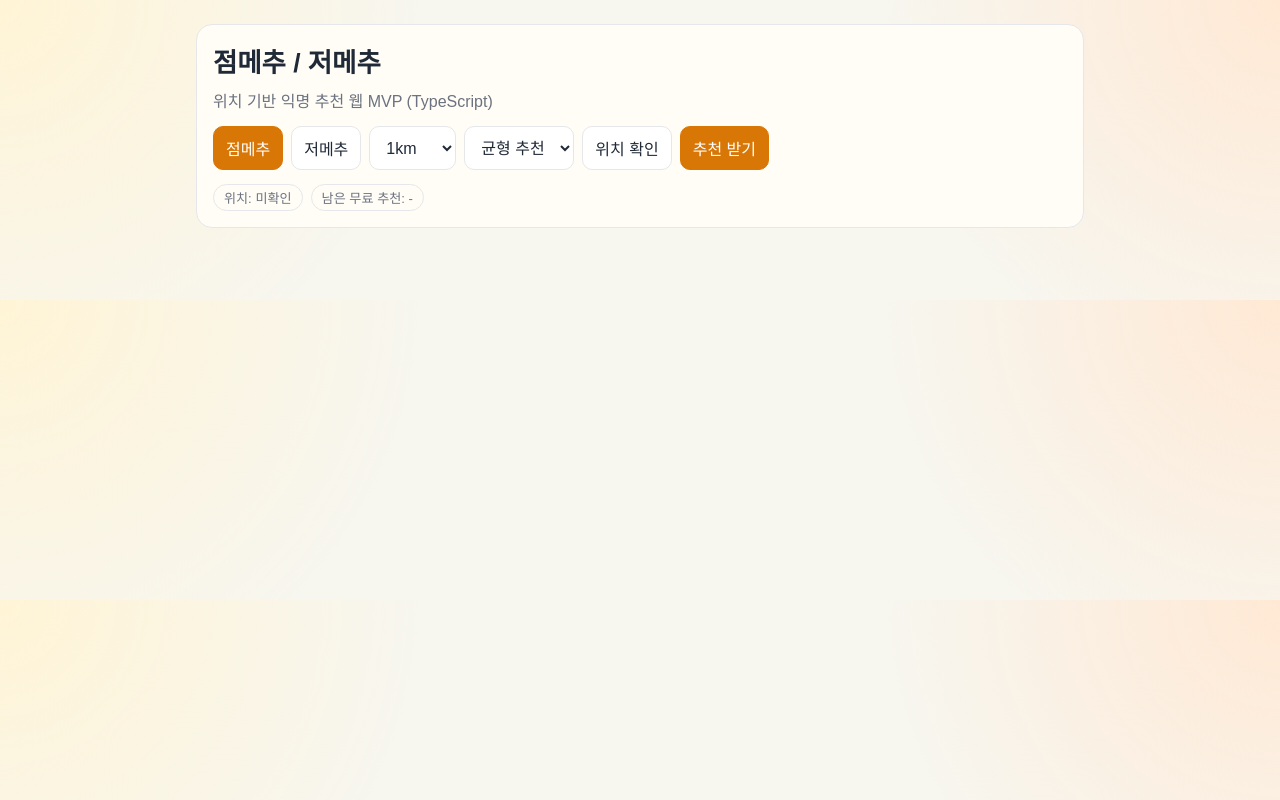
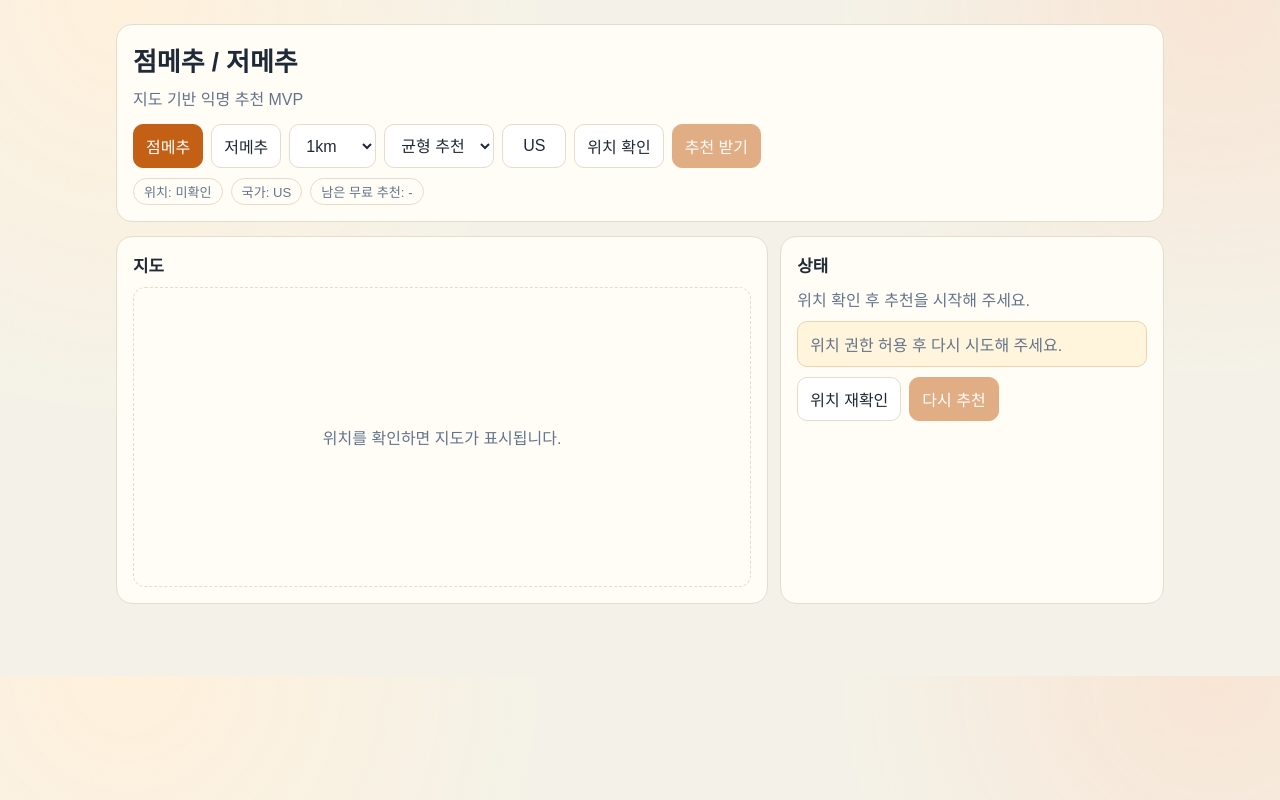
Before and after one commit to MinwooJ/mechu, a Next.js app: page / in a window 1280 px wide. Built offline with nearby package versions, Linux system fonts and the light colour scheme.

Commit message:
Enhance frontend with map panel and explicit status screens

```diff
--- a/app/globals.css
+++ b/app/globals.css
@@ -1,12 +1,13 @@
 :root {
   color-scheme: light;
-  --bg: #f7f6ef;
-  --surface: #fffdf5;
+  --bg: #f4f2e8;
+  --surface: #fffdf6;
   --ink: #1f2937;
-  --muted: #6b7280;
-  --brand: #d97706;
-  --brand-dark: #b45309;
-  --line: #e5e7eb;
+  --muted: #64748b;
+  --brand: #c45f16;
+  --brand-dark: #9a4a11;
+  --line: #e5dccd;
+  --active: #fde6cf;
 }
 
 * {
@@ -17,16 +18,18 @@ body {
   margin: 0;
   font-family: "Pretendard", "Noto Sans KR", sans-serif;
   background:
-    radial-gradient(circle at 0% 0%, #fff4d6 0%, transparent 32%),
-    radial-gradient(circle at 100% 0%, #ffe9d5 0%, transparent 30%),
+    radial-gradient(circle at 10% 0%, #fff1dc 0%, transparent 32%),
+    radial-gradient(circle at 95% 0%, #f8e5d5 0%, transparent 28%),
     var(--bg);
   color: var(--ink);
 }
 
 main {
-  max-width: 920px;
+  max-width: 1080px;
   margin: 0 auto;
   padding: 24px 16px 56px;
+  display: grid;
+  gap: 14px;
 }
 
 .card {
@@ -36,8 +39,15 @@ main {
   padding: 16px;
 }
 
+.hero {
+  position: sticky;
+  top: 0;
+  z-index: 2;
+  backdrop-filter: blur(4px);
+}
+
 .title {
-  font-size: 1.65rem;
+  font-size: 1.62rem;
   margin: 0 0 8px;
 }
 
@@ -53,14 +63,23 @@ main {
   margin-top: 14px;
 }
 
+.toolbar.compact {
+  margin-top: 10px;
+}
+
 button,
-select {
+select,
+input {
   border: 1px solid var(--line);
   background: white;
   color: var(--ink);
   border-radius: 10px;
   padding: 9px 12px;
   font: inherit;
+}
+
+button {
+  cursor: pointer;
 }
 
 button.primary {
@@ -73,9 +92,15 @@ button.primary:hover {
   background: var(--brand-dark);
 }
 
-.grid {
-  display: grid;
-  gap: 12px;
+button:disabled {
+  opacity: 0.5;
+  cursor: not-allowed;
+}
+
+.country {
+  width: 64px;
+  text-transform: uppercase;
+  text-align: center;
 }
 
 .pill {
@@ -93,8 +118,75 @@ button.primary:hover {
   gap: 12px;
 }
 
+.map-layout {
+  display: grid;
+  gap: 12px;
+  grid-template-columns: 1.7fr 1fr;
+}
+
+.map-panel h2,
+.status-panel h2 {
+  margin: 0;
+  font-size: 1.05rem;
+}
+
+.map-frame {
+  margin-top: 10px;
+  width: 100%;
+  height: 300px;
+  border: 1px solid var(--line);
+  border-radius: 12px;
+}
+
+.map-empty {
+  margin-top: 10px;
+  height: 300px;
+  border: 1px dashed var(--line);
+  border-radius: 12px;
+  display: grid;
+  place-items: center;
+  color: var(--muted);
+}
+
+.map-caption {
+  margin: 10px 0 0;
+  color: var(--muted);
+  font-size: 0.92rem;
+}
+
+.status-panel p {
+  margin: 10px 0 0;
+  color: var(--muted);
+}
+
+.hint {
+  color: #92400e;
+  background: #fff4dc;
+  border: 1px solid #f2d2a9;
+  padding: 10px 12px;
+  border-radius: 10px;
+}
+
+.grid {
+  display: grid;
+  gap: 12px;
+}
+
 .items {
-  margin-top: 16px;
+  margin-top: 2px;
+}
+
+.item {
+  transition: transform 150ms ease, border-color 150ms ease;
+}
+
+.item:hover {
+  transform: translateY(-1px);
+}
+
+.item.active {
+  border-color: #f0b277;
+  background: var(--active);
 }
 
 .item h3 {
@@ -107,3 +199,18 @@ button.primary:hover {
   color: var(--muted);
   font-size: 0.94rem;
 }
+
+@media (max-width: 900px) {
+  .hero {
+    position: static;
+  }
+
+  .map-layout {
+    grid-template-columns: 1fr;
+  }
+
+  .map-frame,
+  .map-empty {
+    height: 240px;
+  }
+}
--- a/app/page.tsx
+++ b/app/page.tsx
@@ -1,8 +1,24 @@
 "use client";
 
-import { useMemo, useState } from "react";
+import { useEffect, useMemo, useState } from "react";
 
-import type { RandomnessLevel, RecommendMode, RecommendationItem, RecommendationResponse } from "@/lib/reco/types";
+import type {
+  AvailabilityResponse,
+  RandomnessLevel,
+  RecommendMode,
+  RecommendationItem,
+  RecommendationResponse,
+} from "@/lib/reco/types";
+
+type UiState =
+  | "idle"
+  | "need_location"
+  | "loading"
+  | "ready"
+  | "empty"
+  | "unsupported"
+  | "quota_exceeded"
+  | "error";
 
 function getSessionId(): string {
   const key = "meal_reco_session_id";
@@ -13,39 +29,82 @@ function getSessionId(): string {
   return created;
 }
 
+function inferCountryCode(): string {
+  const locale = Intl.DateTimeFormat().resolvedOptions().locale;
+  const region = locale.split("-")[1];
+  return (region ?? "US").toUpperCase();
+}
+
+function mapEmbedUrl(lat: number, lng: number): string {
+  return `https://maps.google.com/maps?q=${lat},${lng}&z=15&output=embed`;
+}
+
 export default function Page() {
   const [mode, setMode] = useState<RecommendMode>("lunch");
   const [radius, setRadius] = useState<number>(1000);
   const [randomness, setRandomness] = useState<RandomnessLevel>("balanced");
-  const [loading, setLoading] = useState(false);
-  const [error, setError] = useState<string | null>(null);
+  const [state, setState] = useState<UiState>("need_location");
+  const [statusMessage, setStatusMessage] = useState<string>("위치 확인 후 추천을 시작해 주세요.");
   const [position, setPosition] = useState<{ lat: number; lng: number } | null>(null);
   const [items, setItems] = useState<RecommendationItem[]>([]);
   const [remaining, setRemaining] = useState<number | null>(null);
   const [recentShown, setRecentShown] = useState<string[]>([]);
   const [excluded, setExcluded] = useState<string[]>([]);
+  const [selectedPlaceId, setSelectedPlaceId] = useState<string | null>(null);
+  const [countryCode, setCountryCode] = useState<string>(inferCountryCode());
 
-  const disabled = useMemo(() => loading || !position, [loading, position]);
+  const selectedItem = useMemo(() => {
+    if (!selectedPlaceId) return items[0] ?? null;
+    return items.find((item) => item.place_id === selectedPlaceId) ?? items[0] ?? null;
+  }, [items, selectedPlaceId]);
+
+  const loading = state === "loading";
+  const disabled = loading || !position;
+
+  useEffect(() => {
+    if (!position) return;
+
+    fetch(`/api/availability?country_code=${countryCode}`)
+      .then((res) => res.json() as Promise<AvailabilityResponse>)
+      .then((data) => {
+        setRemaining(data.remaining_daily_quota);
+        if (!data.supported) {
+          setState("unsupported");
+          setStatusMessage("현재 선택한 국가는 지원되지 않아요.");
+          setItems([]);
+        }
+      })
+      .catch(() => undefined);
+  }, [countryCode, position]);
 
   const resolvePosition = () => {
-    setError(null);
     if (!navigator.geolocation) {
-      setError("브라우저가 위치 정보를 지원하지 않아요.");
+      setState("error");
+      setStatusMessage("브라우저가 위치 정보를 지원하지 않아요.");
       return;
     }
+
+    setState("loading");
+    setStatusMessage("현재 위치를 확인하고 있어요...");
+
     navigator.geolocation.getCurrentPosition(
       (pos) => {
         setPosition({ lat: pos.coords.latitude, lng: pos.coords.longitude });
+        setState("idle");
+        setStatusMessage("위치 확인 완료. 추천 받기를 눌러 주세요.");
       },
-      () => setError("위치 권한이 필요해요. 권한을 허용하거나 브라우저 설정을 확인해 주세요."),
+      () => {
+        setState("need_location");
+        setStatusMessage("위치 권한이 필요해요. 권한을 허용하거나 브라우저 설정을 확인해 주세요.");
+      },
       { enableHighAccuracy: false, maximumAge: 30000, timeout: 8000 },
     );
   };
 
   const fetchRecommendations = async () => {
     if (!position) return;
-    setLoading(true);
-    setError(null);
+    setState("loading");
+    setStatusMessage("추천을 계산하고 있어요...");
 
     try {
       const response = await fetch("/api/recommendations", {
@@ -58,29 +117,44 @@ export default function Page() {
           radius_m: radius,
           randomness_level: randomness,
           session_id: getSessionId(),
+          country_code: countryCode,
           exclude_place_ids: excluded,
           recently_shown_place_ids: recentShown,
         }),
       });
+
       const data = (await response.json()) as RecommendationResponse | { error: string };
       if (!response.ok || "error" in data) {
         throw new Error("추천 요청에 실패했어요.");
       }
+
+      setRemaining(data.remaining_daily_quota);
+
       if (data.status === "quota_exceeded") {
         setItems([]);
-        setRemaining(0);
-        setError("오늘 무료 추천 한도를 모두 사용했어요.");
+        setState("quota_exceeded");
+        setStatusMessage("오늘 무료 추천 한도를 모두 사용했어요.");
         return;
       }
       if (data.status === "unsupported_region") {
         setItems([]);
-        setRemaining(data.remaining_daily_quota);
-        setError("현재 지역은 지원되지 않아요.");
+        setState("unsupported");
+        setStatusMessage("현재 지역은 지원되지 않아요.");
         return;
       }
+
       setItems(data.recommendations);
-      setRemaining(data.remaining_daily_quota);
       setRecentShown(data.recommendations.map((item) => item.place_id).slice(0, 20));
+      setSelectedPlaceId(data.recommendations[0]?.place_id ?? null);
+
+      if (data.recommendations.length === 0) {
+        setState("empty");
+        setStatusMessage("조건에 맞는 결과를 찾지 못했어요. 반경이나 필터를 조정해 주세요.");
+      } else {
+        setState("ready");
+        setStatusMessage("추천 결과를 확인해 보세요.");
+      }
+
       await fetch("/api/events", {
         method: "POST",
         headers: { "content-type": "application/json" },
@@ -93,15 +167,18 @@ export default function Page() {
         }),
       });
     } catch {
-      setError("네트워크 또는 서버 오류가 발생했어요.");
-    } finally {
-      setLoading(false);
+      setState("error");
+      setStatusMessage("네트워크 또는 서버 오류가 발생했어요.");
     }
   };
 
   const onExclude = (placeId: string) => {
     setExcluded((prev) => Array.from(new Set([...prev, placeId])));
     setItems((prev) => prev.filter((item) => item.place_id !== placeId));
+    if (selectedPlaceId === placeId) {
+      setSelectedPlaceId(null);
+    }
+
     fetch("/api/events", {
       method: "POST",
       headers: { "content-type": "application/json" },
@@ -109,11 +186,27 @@ export default function Page() {
     }).catch(() => undefined);
   };
 
+  const onDirections = (item: RecommendationItem) => {
+    fetch("/api/events", {
+      method: "POST",
+      headers: { "content-type": "application/json" },
+      body: JSON.stringify({
+        event_type: "directions",
+        place_id: item.place_id,
+        session_id: getSessionId(),
+        mode,
+        lat: item.lat,
+        lng: item.lng,
+      }),
+    }).catch(() => undefined);
+  };
+
   return (
     <main>
-      <section className="card">
+      <section className="card hero">
         <h1 className="title">점메추 / 저메추</h1>
-        <p className="subtitle">위치 기반 익명 추천 웹 MVP (TypeScript)</p>
+        <p className="subtitle">지도 기반 익명 추천 MVP</p>
+
         <div className="toolbar">
           <button className={mode === "lunch" ? "primary" : ""} onClick={() => setMode("lunch")}>
             점메추
@@ -121,34 +214,100 @@ export default function Page() {
           <button className={mode === "dinner" ? "primary" : ""} onClick={() => setMode("dinner")}>
             저메추
           </button>
+
           <select value={radius} onChange={(e) => setRadius(Number(e.target.value))}>
             <option value={500}>500m</option>
             <option value={1000}>1km</option>
             <option value={3000}>3km</option>
           </select>
+
           <select value={randomness} onChange={(e) => setRandomness(e.target.value as RandomnessLevel)}>
             <option value="stable">안정 추천</option>
             <option value="balanced">균형 추천</option>
             <option value="explore">탐험 추천</option>
           </select>
+
+          <input
+            aria-label="country-code"
+            className="country"
+            maxLength={2}
+            value={countryCode}
+            onChange={(e) => setCountryCode(e.target.value.toUpperCase())}
+            placeholder="KR"
+          />
+
           <button onClick={resolvePosition}>위치 확인</button>
           <button className="primary" disabled={disabled} onClick={fetchRecommendations}>
             {loading ? "추천 중..." : "추천 받기"}
           </button>
         </div>
-        <div className="toolbar">
+
+        <div className="toolbar compact">
           <span className="pill">
-            위치:{" "}
-            {position ? `${position.lat.toFixed(5)}, ${position.lng.toFixed(5)}` : "미확인"}
+            위치: {position ? `${position.lat.toFixed(5)}, ${position.lng.toFixed(5)}` : "미확인"}
           </span>
+          <span className="pill">국가: {countryCode || "-"}</span>
           <span className="pill">남은 무료 추천: {remaining ?? "-"}</span>
         </div>
-        {error ? <p style={{ color: "#b91c1c", marginTop: 12 }}>{error}</p> : null}
+      </section>
+
+      <section className="map-layout">
+        <article className="card map-panel">
+          <div className="row panel-head">
+            <h2>지도</h2>
+            {selectedItem ? (
+              <a href={selectedItem.directions_url} target="_blank" rel="noreferrer">
+                <button onClick={() => onDirections(selectedItem)}>Google 지도 열기</button>
+              </a>
+            ) : null}
+          </div>
+
+          {selectedItem ? (
+            <iframe
+              title="recommendation-map"
+              src={mapEmbedUrl(selectedItem.lat, selectedItem.lng)}
+              className="map-frame"
+              loading="lazy"
+            />
+          ) : position ? (
+            <iframe title="current-location-map" src={mapEmbedUrl(position.lat, position.lng)} className="map-frame" loading="lazy" />
+          ) : (
+            <div className="map-empty">위치를 확인하면 지도가 표시됩니다.</div>
+          )}
+
+          {selectedItem ? (
+            <p className="map-caption">
+              선택된 장소: <strong>{selectedItem.name}</strong> ({selectedItem.distance_m}m)
+            </p>
+          ) : null}
+        </article>
+
+        <article className="card status-panel">
+          <h2>상태</h2>
+          <p>{statusMessage}</p>
+
+          {state === "need_location" ? <p className="hint">위치 권한 허용 후 다시 시도해 주세요.</p> : null}
+          {state === "unsupported" ? <p className="hint">미지원 지역입니다. 다른 국가 코드로 테스트할 수 있어요.</p> : null}
+          {state === "quota_exceeded" ? <p className="hint">오늘 한도 소진. 내일 다시 시도해 주세요.</p> : null}
+          {state === "empty" ? <p className="hint">반경을 3km로 늘리거나 랜덤 강도를 탐험으로 바꿔 보세요.</p> : null}
+          {state === "error" ? <p className="hint">일시 오류일 수 있어요. 잠시 후 재시도해 주세요.</p> : null}
+
+          <div className="toolbar compact">
+            <button onClick={resolvePosition}>위치 재확인</button>
+            <button className="primary" disabled={disabled} onClick={fetchRecommendations}>
+              다시 추천
+            </button>
+          </div>
+        </article>
       </section>
 
       <section className="items grid">
         {items.map((item) => (
-          <article key={item.place_id} className="card item">
+          <article
+            key={item.place_id}
+            className={`card item ${selectedItem?.place_id === item.place_id ? "active" : ""}`}
+            onClick={() => setSelectedPlaceId(item.place_id)}
+          >
             <div className="row">
               <h3>{item.name}</h3>
               <span className="pill">{item.distance_m}m</span>
@@ -156,10 +315,10 @@ export default function Page() {
             <p>
               카테고리: {item.category} | 가격: {"₩".repeat(item.price_level)} | 평점: {item.rating}
             </p>
-            <p>{item.why.join(" · ")}</p>
-            <div className="toolbar">
+            <p>{item.why.join(" · ") || "추천 이유 데이터를 수집 중이에요."}</p>
+            <div className="toolbar compact">
               <a href={item.directions_url} target="_blank" rel="noreferrer">
-                <button>길찾기</button>
+                <button onClick={() => onDirections(item)}>길찾기</button>
               </a>
               <button onClick={() => onExclude(item.place_id)}>제외</button>
             </div>
```
